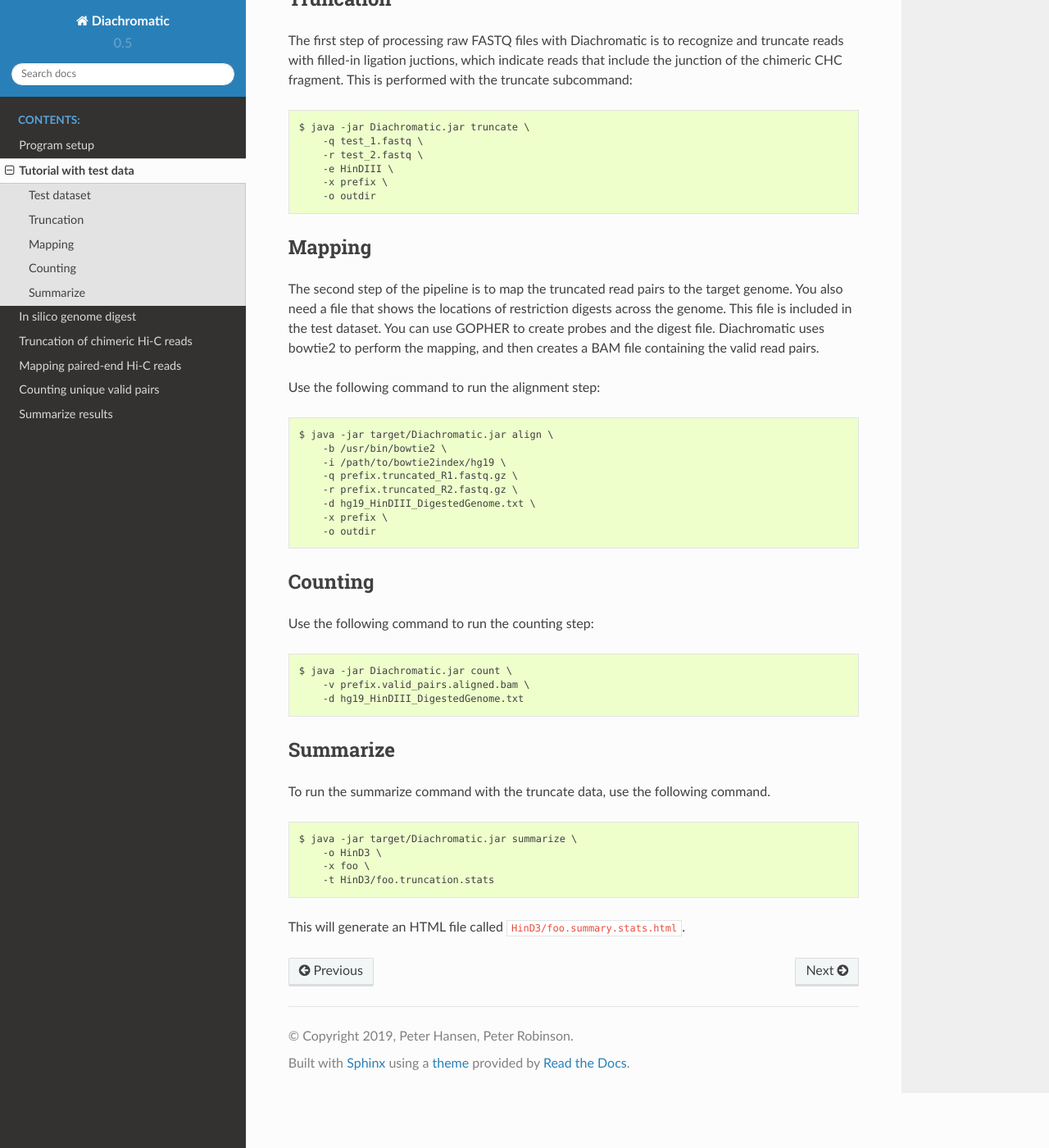
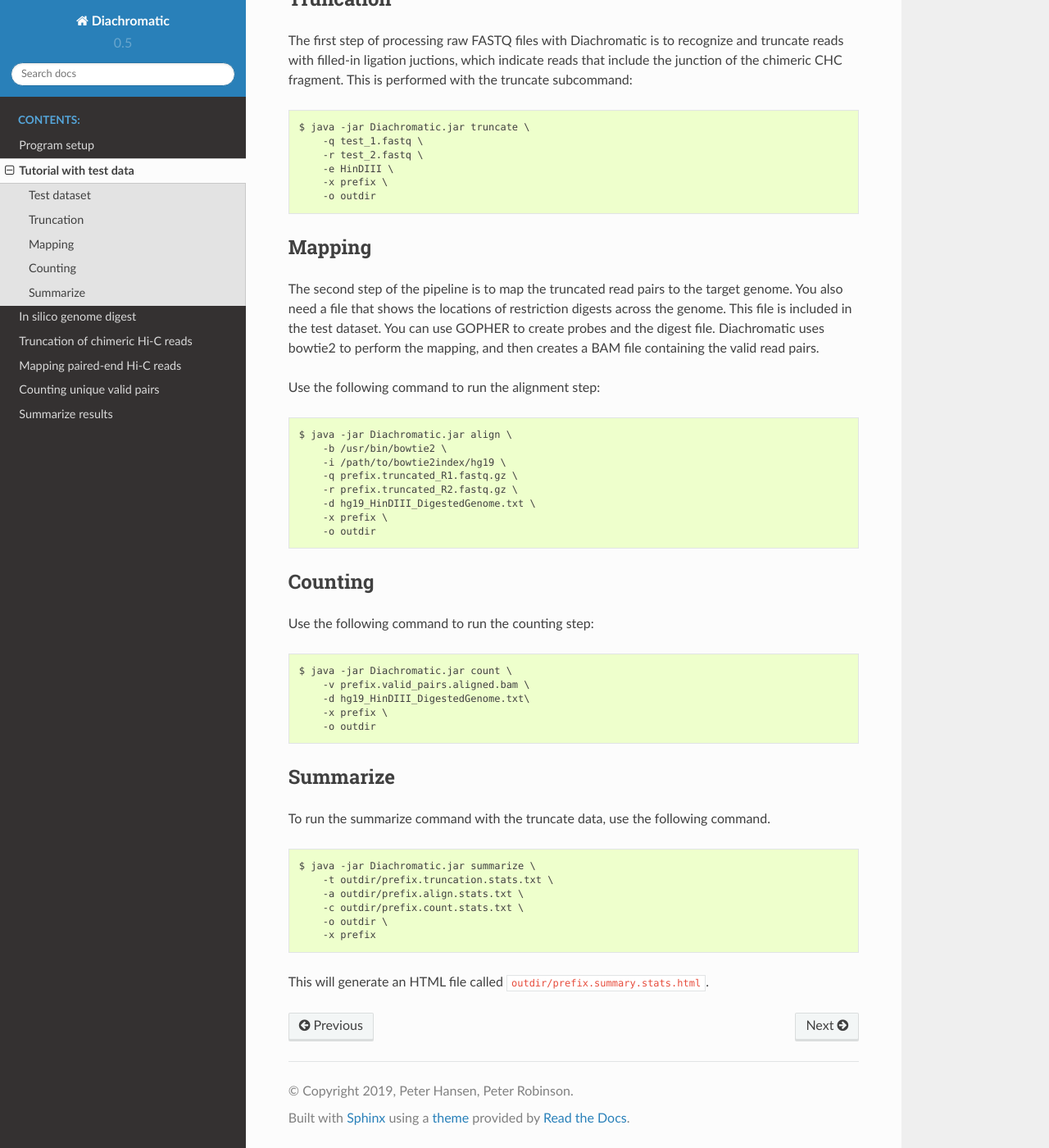
Before and after one commit to TheJacksonLaboratory/diachromatic, a Sphinx documentation site: the page built from docs/tutorial.rst, in a window 1280 px wide and 1400 px high, scrolled down 478 px. Shown: the whole window at 82% size. Built offline with Sphinx 7.4.7 and the Read the Docs theme 2.0.0, drawn with Linux system fonts in a browser that asks for light colours.

Commit message:
Update docs tutorial

```diff
--- a/docs/tutorial.rst
+++ b/docs/tutorial.rst
@@ -41,7 +41,7 @@
 
 Use the following command to run the alignment step: ::
 
-    $ java -jar target/Diachromatic.jar align \
+    $ java -jar Diachromatic.jar align \
         -b /usr/bin/bowtie2 \
         -i /path/to/bowtie2index/hg19 \
         -q prefix.truncated_R1.fastq.gz \
@@ -58,7 +58,9 @@
 
     $ java -jar Diachromatic.jar count \
         -v prefix.valid_pairs.aligned.bam \
-        -d hg19_HinDIII_DigestedGenome.txt
+        -d hg19_HinDIII_DigestedGenome.txt\
+        -x prefix \
+        -o outdir
 
 
 Summarize
@@ -66,10 +68,12 @@
 
 To run the summarize command with the truncate data, use the following command. ::
 
-    $ java -jar target/Diachromatic.jar summarize \
-        -o HinD3 \
-        -x foo \
-        -t HinD3/foo.truncation.stats
+    $ java -jar Diachromatic.jar summarize \
+        -t outdir/prefix.truncation.stats.txt \
+        -a outdir/prefix.align.stats.txt \
+        -c outdir/prefix.count.stats.txt \
+        -o outdir \
+        -x prefix
 
 
-This will generate an HTML file called ``HinD3/foo.summary.stats.html``.
+This will generate an HTML file called ``outdir/prefix.summary.stats.html``.
```
